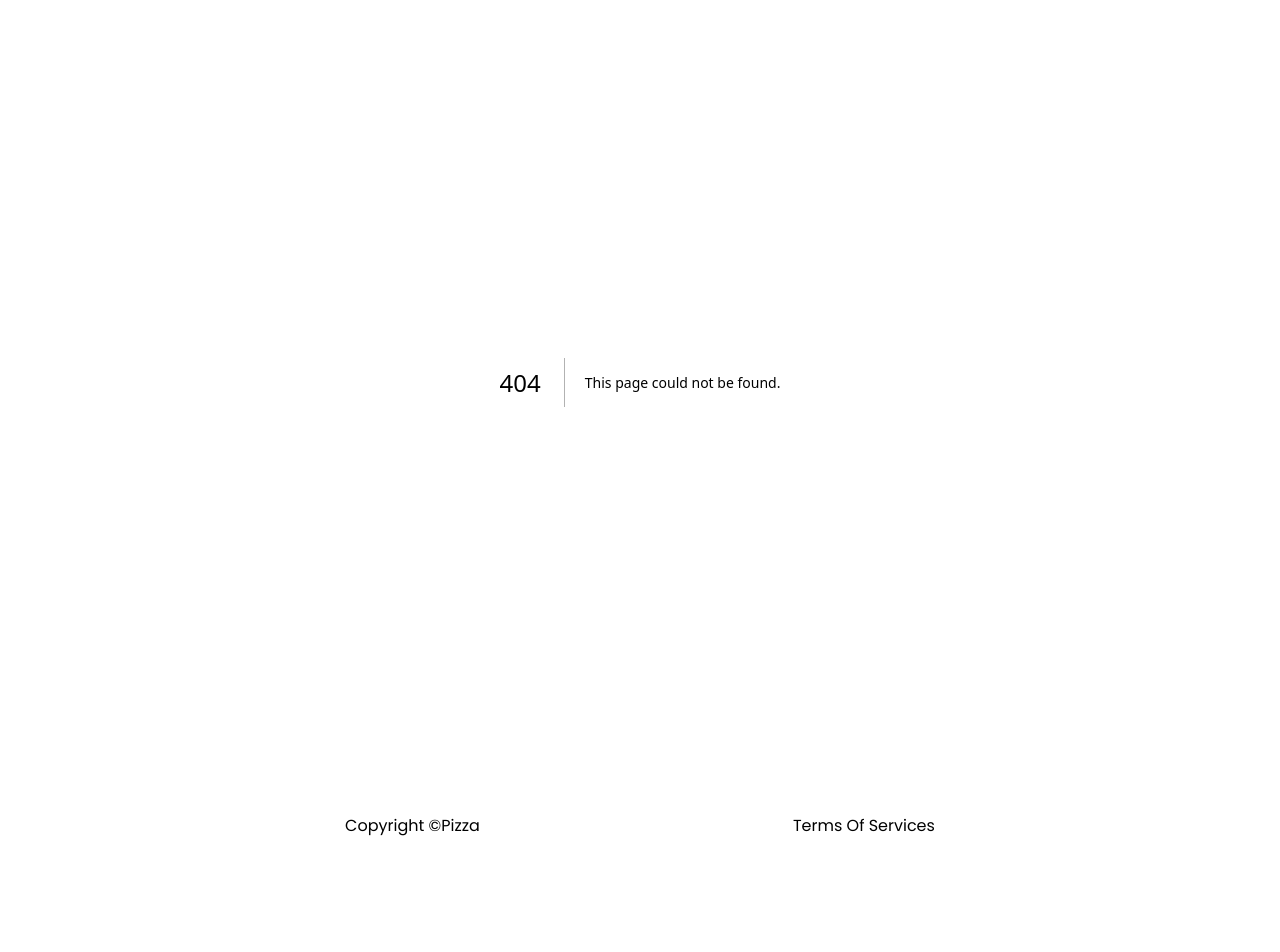
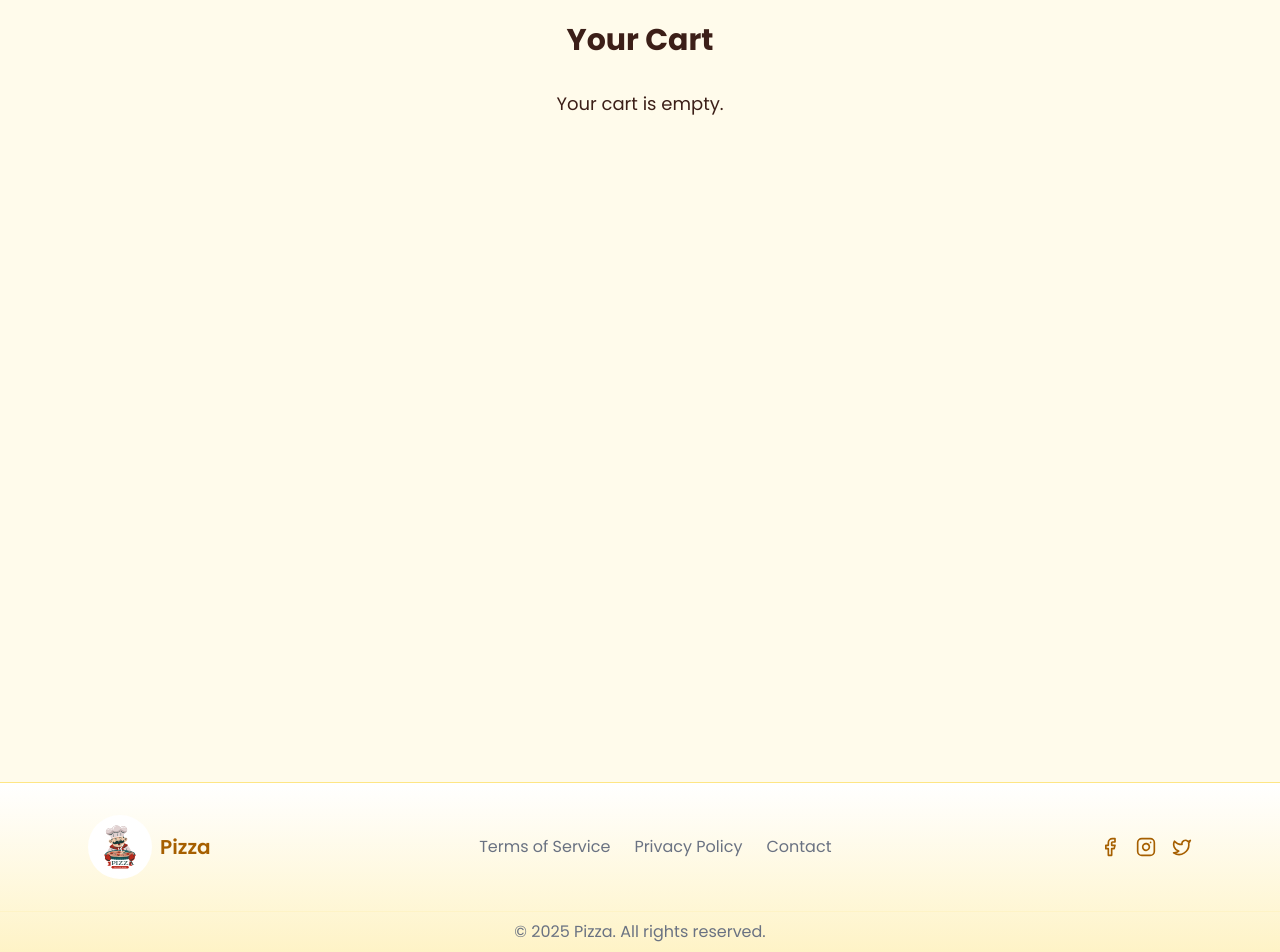
Before and after one commit to mehrabahsan027/pizza-app-landing-page, a Next.js app: page /cart in a window 1280 px wide. Before the commit this address had no page. Shown: the part 120-1072 px from the top of the page. Before the commit the page ends 990 px from the top, so only its background shows below. Built offline with nearby package versions, Linux system fonts and the light colour scheme.

Commit message:
add to cart , cart page

```diff
--- /dev/null
+++ b/src/app/cart/page.jsx
@@ -0,0 +1,43 @@
+"use client";
+import { useCart } from "@/components/CartContext";
+import { Button } from "@/components/ui/button";
+
+export default function CartPage() {
+  const { cart, clearCart, increaseQuantity, decreaseQuantity } = useCart();
+  const total = cart.reduce((sum, item) => sum + item.price * item.quantity, 0);
+
+  return (
+    <div className="min-h-screen bg-amber-50 py-10 px-4 md:px-16">
+      <h1 className="text-3xl font-bold mb-8 text-center">Your Cart</h1>
+      {cart.length === 0 ? (
+        <p className="text-center text-lg">Your cart is empty.</p>
+      ) : (
+        <div className="max-w-2xl mx-auto bg-white rounded-lg shadow-md p-6">
+          <ul className="divide-y divide-gray-200">
+            {cart.map((item) => (
+              <li key={item.id} className="flex justify-between items-center py-4">
+                <div>
+                  <p className="font-semibold">{item.title}</p>
+                  <p className="text-sm text-gray-500">Size: {item.size}</p>
+                  <p className="text-sm text-gray-500">${item.price} x {item.quantity}</p>
+                </div>
+                <div className="flex items-center gap-2">
+                  <Button size="sm" variant="outline" onClick={() => decreaseQuantity(item.id)}>-</Button>
+                  <span className="px-2 font-semibold">{item.quantity}</span>
+                  <Button size="sm" variant="outline" onClick={() => increaseQuantity(item.id)}>+</Button>
+                </div>
+              </li>
+            ))}
+          </ul>
+          <div className="flex justify-between items-center mt-6">
+            <span className="font-bold text-lg">Total:</span>
+            <span className="font-bold text-lg">${total.toFixed(2)}</span>
+          </div>
+          <div className="flex justify-end mt-4">
+            <Button variant="outline" onClick={clearCart}>Clear Cart</Button>
+          </div>
+        </div>
+      )}
+    </div>
+  );
+}
--- a/src/app/layout.jsx
+++ b/src/app/layout.jsx
@@ -3,6 +3,7 @@ import "./globals.css";
 import Header from "@/components/Header";
 import Footer from "@/components/Footer";
 import PageTransition from "@/components/PageTransition";
+import { CartProvider } from "@/components/CartContext";
 
 
 const poppins = Poppins({
@@ -23,11 +24,13 @@ export default function RootLayout({ children }) {
       <body
         className={`${poppins.className} antialiased  `}
       >
-        <Header/>
-        <PageTransition>
-          <main>{children}</main>
-        </PageTransition>
-        <Footer/>
+        <CartProvider>
+          <Header/>
+          <PageTransition>
+            <main>{children}</main>
+          </PageTransition>
+          <Footer/>
+        </CartProvider>
       </body>
     </html>
   );
--- /dev/null
+++ b/src/components/CartContext.jsx
@@ -0,0 +1,60 @@
+"use client";
+import React, { createContext, useContext, useState } from "react";
+
+const CartContext = createContext();
+
+export function useCart() {
+  return useContext(CartContext);
+}
+
+export function CartProvider({ children }) {
+  const [cart, setCart] = useState([]);
+
+  // item: {id, title, price, ...}
+  function addToCart(item) {
+    setCart((prevCart) => {
+      const existing = prevCart.find((i) => i.id === item.id);
+      if (existing) {
+        // Increase quantity if already in cart
+        return prevCart.map((i) =>
+          i.id === item.id ? { ...i, quantity: i.quantity + 1 } : i
+        );
+      } else {
+        // Add new item with quantity 1
+        return [...prevCart, { ...item, quantity: 1 }];
+      }
+    });
+  }
+
+  function removeFromCart(id) {
+    setCart((prevCart) => prevCart.filter((i) => i.id !== id));
+  }
+
+  function clearCart() {
+    setCart([]);
+  }
+
+  function increaseQuantity(id) {
+    setCart((prevCart) =>
+      prevCart.map((i) =>
+        i.id === id ? { ...i, quantity: i.quantity + 1 } : i
+      )
+    );
+  }
+
+  function decreaseQuantity(id) {
+    setCart((prevCart) =>
+      prevCart
+        .map((i) =>
+          i.id === id ? { ...i, quantity: i.quantity - 1 } : i
+        )
+        .filter((i) => i.quantity > 0)
+    );
+  }
+
+  return (
+    <CartContext.Provider value={{ cart, addToCart, removeFromCart, clearCart, increaseQuantity, decreaseQuantity }}>
+      {children}
+    </CartContext.Provider>
+  );
+}
--- a/src/components/FoodItem.jsx
+++ b/src/components/FoodItem.jsx
@@ -1,4 +1,7 @@
+"use client";
+
 import React from 'react'
+import { useState } from 'react';
 
 import {
   Card,
@@ -9,9 +12,29 @@ import {
   CardTitle,
 } from "@/components/ui/card"
 import { Button } from './ui/button'
+import { useCart } from './CartContext'
 
 
-export default function FoodItem({item}) {
+export default function FoodItem({ item }) {
+  const { addToCart } = useCart();
+
+  const [cartText, setCartText] = useState('Add to Cart')
+
+  const handleAddToCart = (item) => {
+    addToCart(item);
+
+    setCartText('Added...');
+
+    setTimeout(() => {
+      setCartText('Add to Cart')
+    }, 1000)
+
+
+
+
+
+  }
+
   return (
     <Card className='h-[445px] group w-10/12 mx-auto md:w-full flex flex-col  justify-evenly p-5 bg-gradient-to-t from-orange-50 to-yellow-100 shadow-xl'>
 
@@ -29,7 +52,7 @@ export default function FoodItem({item}) {
       </CardContent>
       <CardFooter className='justify-between'>
         <p className='font-semibold text-lg'>{item?.price} <span>$</span></p>
-    <Button> Order Now!</Button>
+        <Button onClick={() => handleAddToCart(item)}>{cartText}</Button>
       </CardFooter>
     </Card>
 
--- a/src/components/Footer.jsx
+++ b/src/components/Footer.jsx
@@ -1,14 +1,28 @@
 import React from 'react'
+import { Facebook, Instagram, Twitter } from 'lucide-react';
 
 export default function Footer() {
   return (
-    <footer className='w-full bg-white'>
-
-        <div className='flex justify-evenly items-center px-8 py-8 '>
-         <p>Copyright &#169;Pizza </p>
-         <p>Terms Of Services</p>
+    <footer className="w-full bg-gradient-to-t from-amber-100 to-white border-t border-amber-200 ">
+      <div className="max-w-6xl mx-auto px-6 py-8 flex flex-col md:flex-row justify-between items-center gap-4">
+        <div className="flex items-center gap-2 text-yellow-700 font-semibold text-lg md:text-xl">
+          <img src="logo.svg" alt="Logo" className="w-8 h-8 sm:w-16 sm:h-16 rounded-full" />
+          <span>Pizza</span>
         </div>
-
+        <div className="flex gap-6 text-gray-500 text-sm sm:text-base">
+          <a href="#" className="hover:text-yellow-700 transition">Terms of Service</a>
+          <a href="#" className="hover:text-yellow-700 transition">Privacy Policy</a>
+          <a href="#" className="hover:text-yellow-700 transition">Contact</a>
+        </div>
+        <div className="flex gap-4 text-yellow-700">
+          <a href="#" aria-label="Facebook"><Facebook size={20} /></a>
+          <a href="#" aria-label="Instagram"><Instagram size={20} /></a>
+          <a href="#" aria-label="Twitter"><Twitter size={20} /></a>
+        </div>
+      </div>
+      <div className="text-center text-gray-500 text-base py-2 border-t border-amber-100">
+        &copy; {new Date().getFullYear()} Pizza. All rights reserved.
+      </div>
     </footer>
   )
 }
--- a/src/components/Header.jsx
+++ b/src/components/Header.jsx
@@ -1,15 +1,17 @@
-'use client'
+"use client";
 
 import React, { useState } from "react";
-import { Menu, ShoppingCart, X, } from "lucide-react"; // Lucide icons (you can also use Heroicons or SVG)
+import { Menu, ShoppingCart, X, } from "lucide-react";
 import Link from "next/link";
 import { usePathname } from "next/navigation";
-
+import { useCart } from "./CartContext";
 
 
 export default function Header() {
   const [menuOpen, setMenuOpen] = useState(false);
   const pathname = usePathname()
+  const { cart } = useCart();
+  const cartCount = cart.reduce((sum, item) => sum + item.quantity, 0);
   // const links = ["Home", "Menu", "About Us", "Contact Us",'Sign In'];
   const links = [
     {
@@ -55,8 +57,10 @@ const handleMenuOpen = ()=> {
         {/* Desktop Menu */}
         <ul className="hidden md:flex space-x-8 font-medium items-center ">
         <div className='text-yellow-700  relative  '>
-        <ShoppingCart  />
-        <p className='-top-5 -right-3 absolute text-black'>10</p>
+          <Link href="/cart">
+            <ShoppingCart />
+            <p className='-top-5 -right-3 absolute text-black'>{cartCount}</p>
+          </Link>
         </div>
           {links.map((item) => (
             <Link  href={item.url} key={item.name}
@@ -92,8 +96,10 @@ const handleMenuOpen = ()=> {
 >
   <ul className="flex flex-col py-3 space-y-4 font-medium items-center">
     <div className="text-yellow-700 relative mt-5">
-      <ShoppingCart />
-      <p className="-top-5 -right-3 absolute text-black">10</p>
+      <Link href="/cart">
+        <ShoppingCart />
+        <p className="-top-5 -right-3 absolute text-black">{cartCount}</p>
+      </Link>
     </div>
     {links.map((item) => (
       <Link
--- a/src/components/HeroArea.jsx
+++ b/src/components/HeroArea.jsx
@@ -7,9 +7,9 @@ export default function HeroArea() {
         <div>
 
 
-            <h1 className='text-3xl text-center'>Slice Into Something Amazing.</h1>
+            <h1 className='text-3xl text-center md:text-left'>Slice Into Something Amazing.</h1>
 
-            <p className='w-full lg:w-10/12 text-center text-lg my-5'>We're passionate about pizza and our neighborhood. Taste the difference.</p>
+            <p className='w-full lg:w-10/12 text-center md:text-left text-lg my-5'>We're passionate about pizza and our neighborhood. Taste the difference.</p>
 
             <div className='hidden lg:flex justify-evenly items-center my-5 '>
               <img src="185 x 192.png" className='w-[185px] h-[192px] object-cover hover:scale-125 duration-300' alt="pizza" />
```
Lines whose indentation alone changed are shown as unchanged.
